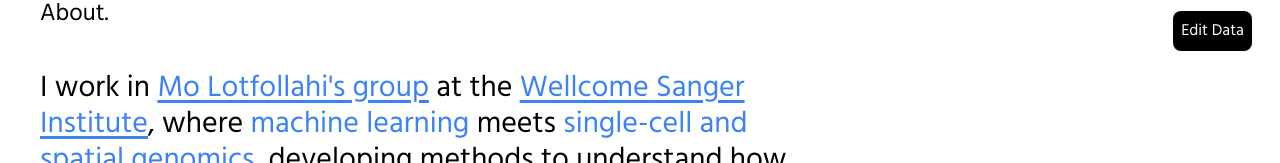
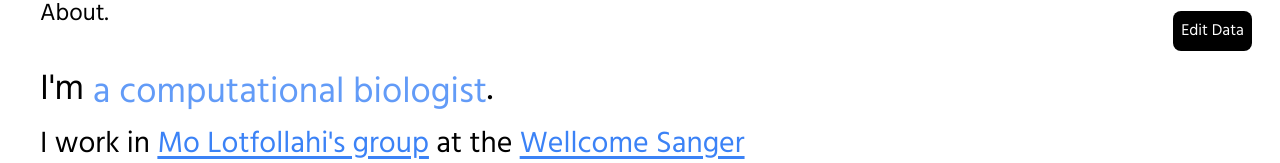
Before and after one commit to carloelle/carloleonardi-website, a Next.js app: page / in a window 1280 px wide. Shown: the part 721-884 px from the top of the page. Built offline with nearby package versions, Linux system fonts and the light colour scheme.

Commit message:
Implement RotatingRole component and update rendering
Added a RotatingRole component for dynamic role display and updated renderHighlighted to include role rendering.

```diff
--- a/pages/index.js
+++ b/pages/index.js
@@ -20,9 +20,67 @@ const paperGroups = [
   { key: "biology", label: "Biology", color: "#22c55e" },
 ];
 
-// Render **keywords** as blue text and [text](url) as blue links
+// Rotating role in the About section ("a postdoctoral researcher", "a biologist", ...)
+function RotatingRole({ roles = [] }) {
+  const [index, setIndex] = useState(0);
+  const [phase, setPhase] = useState("in"); // in | out | enter
+
+  useEffect(() => {
+    if (roles.length < 2) return;
+    if (window.matchMedia("(prefers-reduced-motion: reduce)").matches) return;
+
+    let swapTimer;
+    let enterTimer;
+    const interval = setInterval(() => {
+      setPhase("out");
+      swapTimer = setTimeout(() => {
+        setIndex((i) => (i + 1) % roles.length);
+        setPhase("enter");
+        enterTimer = setTimeout(() => setPhase("in"), 30);
+      }, 400);
+    }, 2800);
+
+    return () => {
+      clearInterval(interval);
+      clearTimeout(swapTimer);
+      clearTimeout(enterTimer);
+    };
+  }, [roles.length]);
+
+  const phaseStyles = {
+    in: { opacity: 1, transform: "translateY(0)" },
+    out: { opacity: 0, transform: "translateY(-0.4em)" },
+    enter: { opacity: 0, transform: "translateY(0.4em)" },
+  };
+
+  return (
+    <>
+      <span className="sr-only">{roles[0]}</span>
+      <span
+        aria-hidden="true"
+        className="inline-block whitespace-nowrap text-blue-500 dark:text-blue-400"
+        style={{
+          ...phaseStyles[phase],
+          transition:
+            phase === "enter"
+              ? "none"
+              : "opacity 0.4s ease, transform 0.4s ease",
+        }}
+      >
+        {roles[index]}
+      </span>
+    </>
+  );
+}
+
+// Render **keywords** as blue text, [text](url) as blue links and {{role}} as the rotating role
 const renderHighlighted = (text = "") =>
-  text.split(/(\*\*[^*]+\*\*|\[[^\]]+\]\([^)]+\))/g).map((part, i) => {
+  text
+    .split(/(\*\*[^*]+\*\*|\[[^\]]+\]\([^)]+\)|\{\{role\}\})/g)
+    .map((part, i) => {
+      if (part === "{{role}}") {
+        return <RotatingRole key={i} roles={data.aboutRoles} />;
+      }
       if (part.startsWith("**") && part.endsWith("**") && part.length > 4) {
         return (
           <span key={i} className="text-blue-500 dark:text-blue-400">
@@ -202,7 +260,10 @@ export default function Home() {
 
         <div className="mt-6 laptop:mt-16 p-2 laptop:p-0" ref={aboutRef}>
           <h1 className="tablet:m-10 text-2xl text-bold">About.</h1>
-          <p className="tablet:m-10 mt-2 text-xl laptop:text-3xl w-full laptop:w-3/5">
+          <p className="tablet:mx-10 mt-2 text-2xl laptop:text-4xl text-bold w-full laptop:w-3/5">
+            {renderHighlighted(data.aboutLead)}
+          </p>
+          <p className="tablet:mx-10 tablet:mb-10 mt-4 text-xl laptop:text-3xl w-full laptop:w-3/5">
             {renderHighlighted(data.aboutpara)}
           </p>
         </div>
```
Lines whose indentation alone changed are shown as unchanged.
